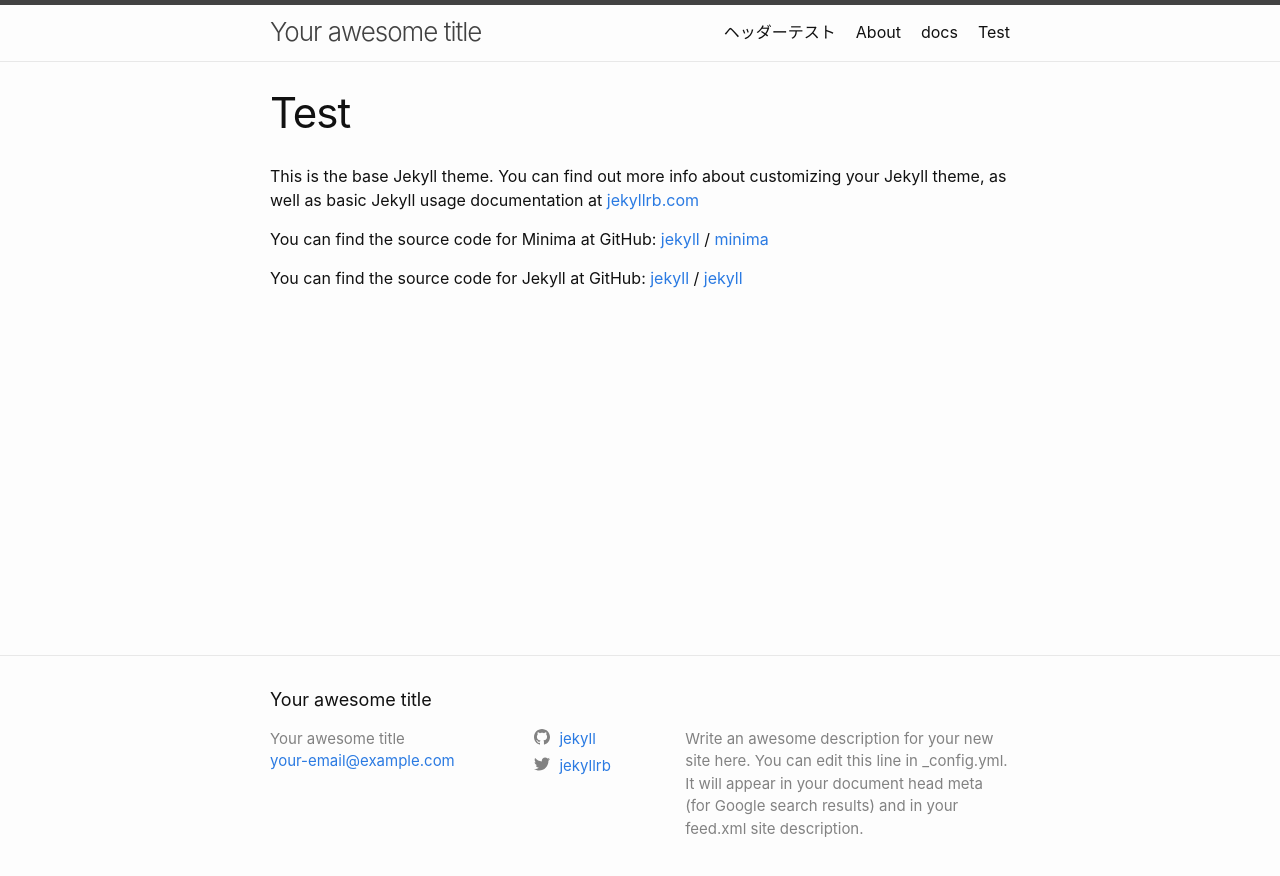
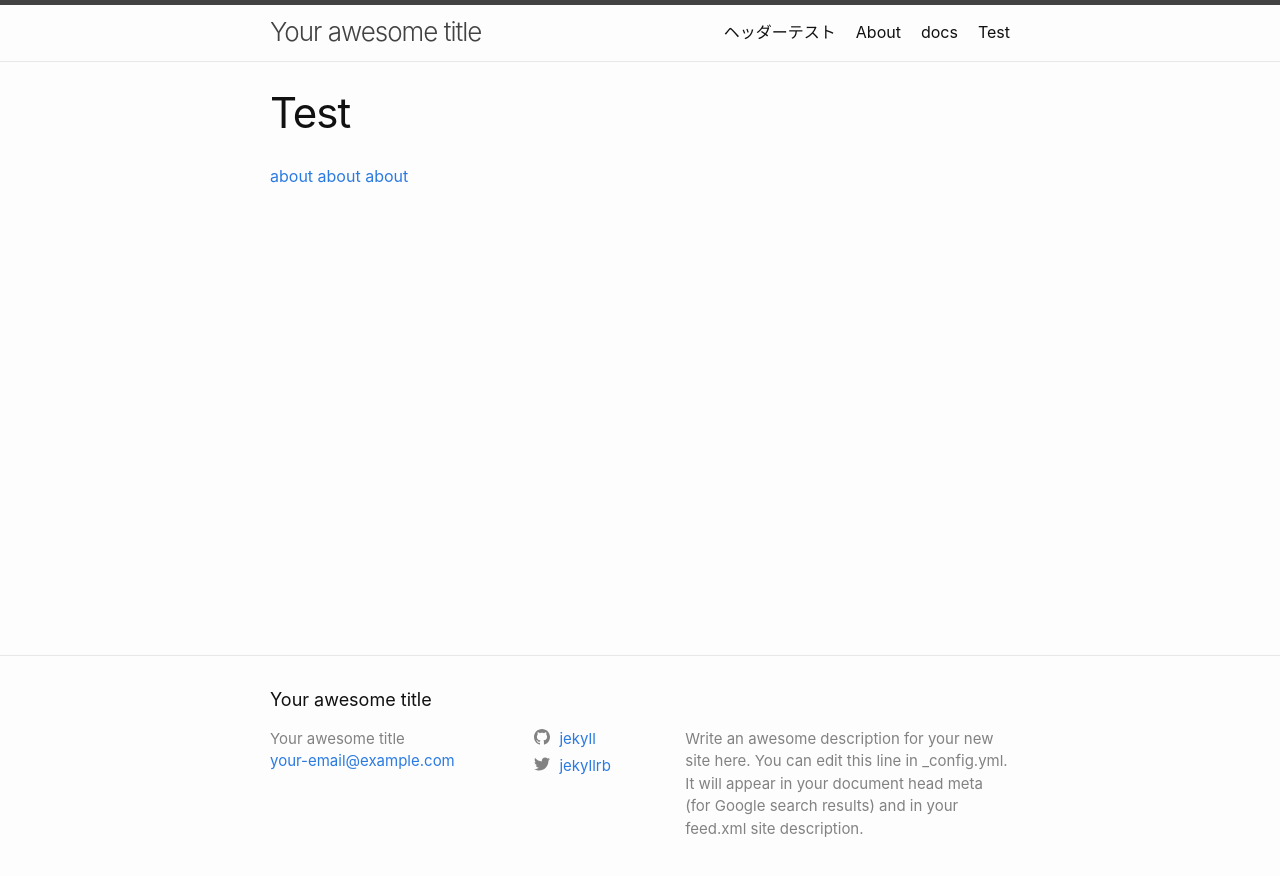
Before and after one commit to takusaku16/takusaku16.github.io, a Jekyll site: the page built from test.markdown, in a window 1280 px wide. Shown: the top 876 px of the page. Built offline with Jekyll 4.4.1, drawn with Linux system fonts in a browser that asks for light colours.

Commit message:
url test

```diff
--- a/test.markdown
+++ b/test.markdown
@@ -4,15 +4,6 @@ title: Test
 permalink: /test/
 ---
 
-This is the base Jekyll theme. You can find out more info about customizing your Jekyll theme, as well as basic Jekyll usage documentation at [jekyllrb.com](https://jekyllrb.com/)
-
-You can find the source code for Minima at GitHub:
-[jekyll][jekyll-organization] /
-[minima](https://github.com/jekyll/minima)
-
-You can find the source code for Jekyll at GitHub:
-[jekyll][jekyll-organization] /
-[jekyll](https://github.com/jekyll/jekyll)
-
-
-[jekyll-organization]: https://github.com/jekyll
+[about](https://takusaku16.github.io/about/)
+[about](http://127.0.0.1:4000/about/)
+[about](/about/)
```
